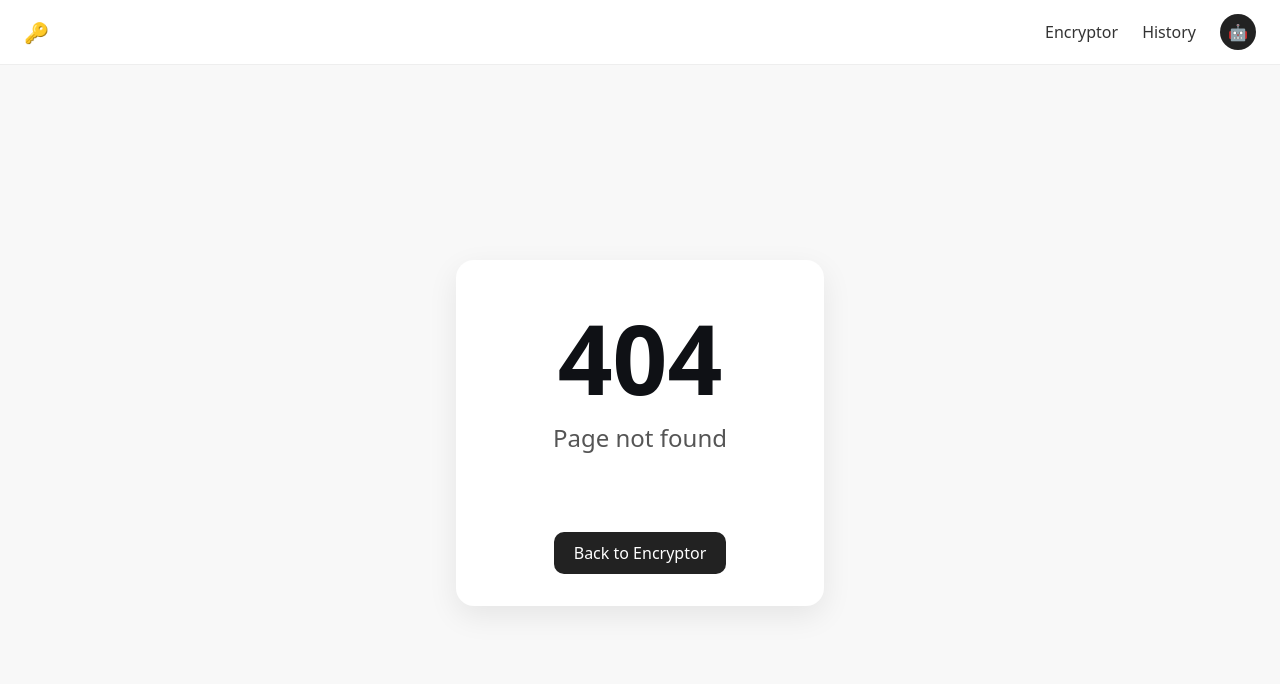
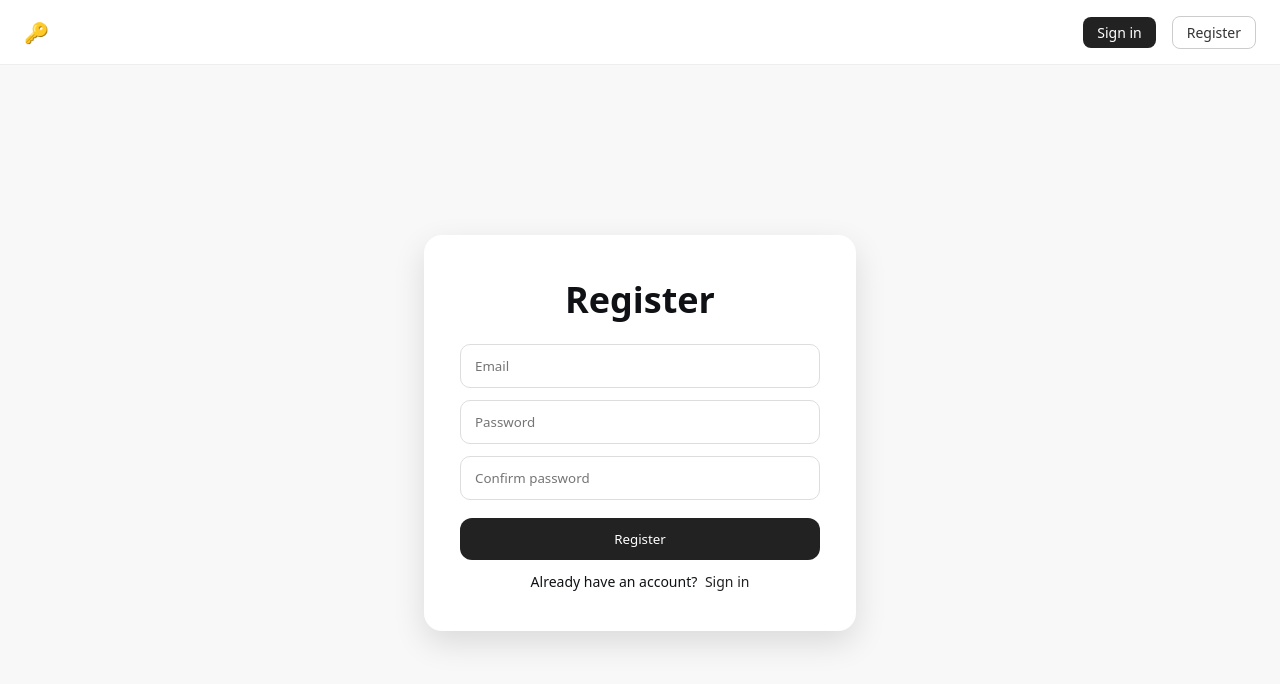
Before and after one commit to max69-cyber/xaus-encrypt, a Vue app in the folder frontend/: page /register in a window 1280 px wide. Before the commit this address led to /not-found. Shown: the top 684 px of the page. Built offline with nearby package versions, Linux system fonts and the light colour scheme; the HTML template or start-up script is replaced by a standard one.

Commit message:
frontend: adds registration and sign-in forms

```diff
--- a/frontend/src/App.vue
+++ b/frontend/src/App.vue
@@ -5,11 +5,16 @@ import AppHeader from '@/components/AppHeader.vue'
 
 <template>
   <AppHeader />
-
-  <main class="container">
+  <main class="main-container">
     <RouterView />
   </main>
 </template>
 
-<style scoped>
+<style>
+  .main-container {
+    min-height: calc(100vh - 65px);
+    display: flex;
+    align-items: center;
+    justify-content: center;
+  }
 </style>
--- a/frontend/src/components/AppHeader.vue
+++ b/frontend/src/components/AppHeader.vue
@@ -29,8 +29,8 @@ const logout = () => {
       </template>
 
       <template v-else>
-        <RouterLink class="button primary" :to="{ name: 'auth', query: { mode: 'sign-in' } }">Sign in</RouterLink>
-        <RouterLink class="button ghost" :to="{ name: 'auth' , query: { mode: 'register' } }">Register</RouterLink>
+        <RouterLink class="button primary" :to="{ name: 'sign-in' }">Sign in</RouterLink>
+        <RouterLink class="button ghost" :to="{ name: 'register' }">Register</RouterLink>
       </template>
     </div>
   </header>
@@ -60,7 +60,7 @@ const logout = () => {
  .controls-container {
    display: flex;
    align-items: center;
-   gap: 24px;
+   gap: 16px;
  }
 
  .link {
--- a/frontend/src/router/index.ts
+++ b/frontend/src/router/index.ts
@@ -9,9 +9,14 @@ const router = createRouter({
       redirect: '/encryptor',
     },
     {
-      path: '/auth',
-      name: 'auth',
-      component: () => import('../views/AuthView.vue'),
+      path: '/sign-in',
+      name: 'sign-in',
+      component: () => import('../views/SignInView.vue'),
+    },
+    {
+      path: '/register',
+      name: 'register',
+      component: () => import('../views/RegisterView.vue'),
     },
     {
       path: '/encryptor',
--- a/frontend/src/stores/auth.ts
+++ b/frontend/src/stores/auth.ts
@@ -4,7 +4,7 @@ import { defineStore } from 'pinia'
 export const useAuthStore = defineStore('auth', () => {
   const token = ref<string | null>(null);
 
-  const isLoggedIn = computed(() => true);
+  const isLoggedIn = computed(() => false);
 
   return { token, isLoggedIn };
 })
--- a/frontend/src/views/AuthView.vue
+++ /dev/null
@@ -1,6 +0,0 @@
-<template>
-  auth
-</template>
-
-<style>
-</style>
--- a/frontend/src/views/NotFoundView.vue
+++ b/frontend/src/views/NotFoundView.vue
@@ -15,13 +15,6 @@
 </template>
 
 <style scoped>
-  .not-found-container {
-    height: calc(100vh - 65px);
-    display: flex;
-    align-items: center;
-    justify-content: center;
-  }
-
   .not-found-card {
     display: flex;
     flex-direction: column;
--- /dev/null
+++ b/frontend/src/views/RegisterView.vue
@@ -0,0 +1,123 @@
+<script setup lang="ts">
+  import { useRouter } from 'vue-router'
+  import { useAuthStore } from '@/stores/auth.ts'
+  import { ref } from 'vue'
+
+  const router = useRouter();
+  const authStore = useAuthStore();
+
+  const email = ref<string>('');
+  const password = ref<string>('');
+  const confirmPassword = ref<string>('');
+  const isLoading = ref<boolean>(false);
+  const error = ref<string>('');
+
+  const register = async () => {
+    error.value = '';
+
+    if (password.value !== confirmPassword.value) {
+      error.value = 'Passwords do not match';
+      return;
+    }
+
+    isLoading.value = true;
+
+    try {
+      // auth store register func
+      if (error.value) {
+        return;
+      }
+      await router.push('/encryptor');
+    } catch (err) {
+      error.value = 'Error while registration.';
+      console.error(err);
+    } finally {
+      isLoading.value = false;
+    }
+  }
+</script>
+
+<template>
+  <form class="register-form" @submit.prevent="register">
+    <h1>Register</h1>
+
+    <input v-model="email" type="email" placeholder="Email" />
+    <input v-model="password" type="password" placeholder="Password" />
+    <input v-model="confirmPassword" type="password" placeholder="Confirm password" />
+
+    <p v-if="error" class="error">{{ error }}</p>
+
+    <button class="primary-button" :disabled="isLoading">
+      {{ isLoading ? "Registering..." : "Register" }}
+    </button>
+
+    <p class="switch">
+      Already have an account?
+      <RouterLink :to="{ name: 'sign-in' }">Sign in</RouterLink>
+    </p>
+  </form>
+</template>
+
+<style scoped>
+  .register-form {
+    width: 360px;
+    padding: 40px 36px;
+    background: white;
+    border-radius: 18px;
+    box-shadow: 0 12px 32px rgba(0,0,0,0.12);
+    display: flex;
+    flex-direction: column;
+    gap: 12px;
+  }
+
+  h1 {
+    font-size: 36px;
+    text-align: center;
+    margin-bottom: 8px;
+  }
+
+  input {
+    padding: 12px 14px;
+    border-radius: 10px;
+    border: 1px solid #ddd;
+  }
+
+  input:focus {
+    border-color: #222;
+  }
+
+  .primary-button {
+    margin-top: 6px;
+    padding: 12px;
+    border-radius: 12px;
+    background: #222;
+    color: white;
+    font-weight: 500;
+  }
+
+  .primary-button:disabled {
+    opacity: 0.6;
+  }
+
+  .error {
+    color: #e54848;
+    font-size: 14px;
+    text-align: center;
+  }
+
+  .switch {
+    text-align: center;
+    font-size: 14px;
+  }
+
+  .switch a {
+    margin-left: 4px;
+    font-weight: 500;
+    color: #222;
+    text-decoration: none;
+  }
+
+  .switch a:hover {
+    text-decoration: underline;
+  }
+</style>
--- /dev/null
+++ b/frontend/src/views/SignInView.vue
@@ -0,0 +1,108 @@
+<script setup lang="ts">
+  import { useRouter } from 'vue-router'
+  import { useAuthStore } from '@/stores/auth.ts'
+  import { ref } from 'vue'
+
+  const router = useRouter();
+  const authStore = useAuthStore();
+
+  const email = ref<string>('');
+  const password = ref<string>('');
+  const isLoading = ref<boolean>(false);
+  const error = ref<string>('');
+
+  const login = async () => {
+    error.value = '';
+    isLoading.value = true;
+
+    try {
+      // auth store sign in func
+      await router.push('/encryptor');
+    } catch (err) {
+      error.value = 'Error while signing in.';
+      console.error(err);
+    } finally {
+      isLoading.value = false;
+    }
+  }
+</script>
+
+<template>
+  <form class="sign-in-form" @submit.prevent="login">
+    <h1>Sign in</h1>
+    <input v-model="email" type="email" placeholder="Email" />
+    <input v-model="password" type="password" placeholder="Password" />
+    <p v-if="error" class="error">{{ error }}</p>
+    <button class="primary-button" :disabled="isLoading">
+      {{ isLoading ? "Signing in..." : "Sign in" }}
+    </button>
+    <p class="switch">
+      No account?
+      <RouterLink :to="{ name: 'register' }">Register</RouterLink>
+    </p>
+  </form>
+</template>
+
+<style>
+  .sign-in-form {
+    width: 360px;
+    padding: 40px 36px;
+    background: white;
+    border-radius: 18px;
+    box-shadow: 0 12px 32px rgba(0,0,0,0.12);
+    display: flex;
+    flex-direction: column;
+    gap: 16px;
+  }
+
+  h1 {
+    font-size: 36px;
+    text-align: center;
+    margin-bottom: 8px;
+  }
+
+  input {
+    padding: 12px 14px;
+    border-radius: 10px;
+    border: 1px solid #ddd;
+  }
+
+  input:focus {
+    border-color: #222;
+  }
+
+  .primary-button {
+    margin-top: 6px;
+    padding: 12px;
+    border-radius: 12px;
+    background: #222;
+    color: white;
+    font-weight: 500;
+  }
+
+  .primary-button:disabled {
+    opacity: 0.6;
+  }
+
+  .error {
+    color: #e54848;
+    font-size: 14px;
+    text-align: center;
+  }
+
+  .switch {
+    text-align: center;
+    font-size: 14px;
+  }
+
+  .switch a {
+    margin-left: 4px;
+    font-weight: 500;
+    color: #222;
+    text-decoration: none;
+  }
+
+  .switch a:hover {
+    text-decoration: underline;
+  }
+</style>
```
